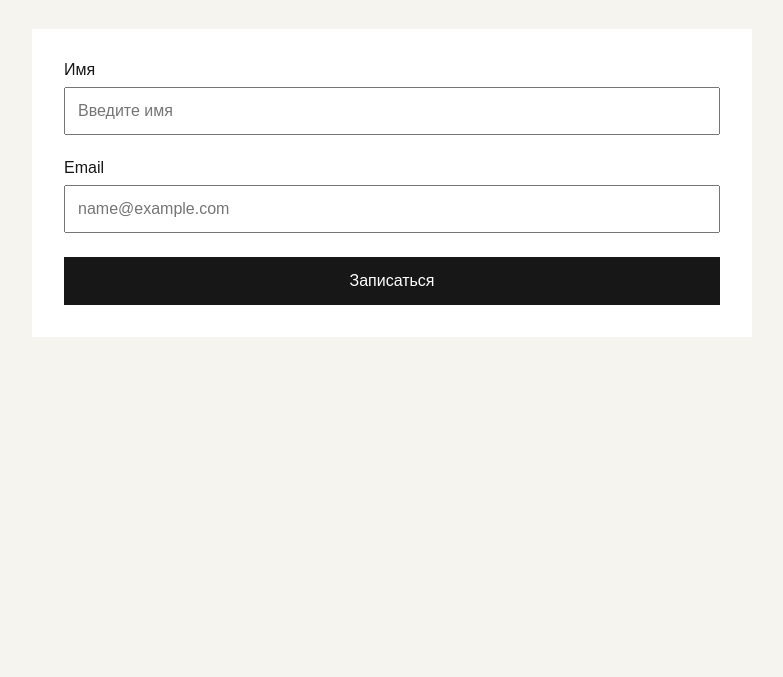
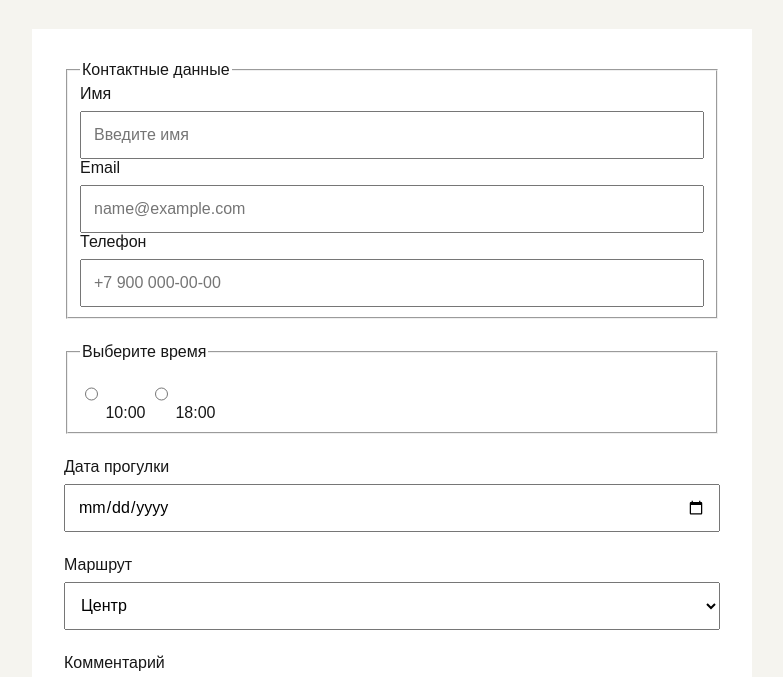
Before and after one commit to ByeBye-Bym/PZ_20_forms_markup, a plain HTML site: page index.html in a window 1280 px wide. Shown: the part 109-786 px from the top of the page, without its empty margins (248-1031 px from the left). Drawn offline with Linux system fonts and the light colour scheme.

Commit message:
Add files via upload

```diff
--- a/index.html
+++ b/index.html
@@ -10,17 +10,50 @@
     <main class="page">
       <h1>Регистрация на прогулку</h1>
       <form class="form" action="#" method="post">
-        <!-- TODO fieldset/legend -->
+        <fieldset class="form__group">
+          <legend>Контактные данные</legend>
+          <div class="form__field">
+            <label for="name">Имя</label>
+            <input id="name" name="name" type="text" placeholder="Введите имя" required />
+          </div>
+          <div class="form__field">
+            <label for="email">Email</label>
+            <input id="email" name="email" type="email" placeholder="name@example.com" required />
+          </div>
+          <div class="form__field">
+            <label for="phone">Телефон</label>
+            <input id="phone" name="phone" type="tel" placeholder="+7 900 000-00-00" />
+          </div>
+        </fieldset>
+
+        <fieldset class="form__group">
+          <legend>Выберите время</legend>
+          <label class="form__choice"><input type="radio" name="time" value="10" required /> 10:00</label>
+          <label class="form__choice"><input type="radio" name="time" value="18" /> 18:00</label>
+        </fieldset>
+
         <div class="form__field">
-          <label>Имя</label><input type="text" placeholder="Введите имя" />
+          <label for="date">Дата прогулки</label>
+          <input id="date" name="date" type="date" />
         </div>
+
         <div class="form__field">
-          <label>Email</label
-          ><input type="text" placeholder="name@example.com" />
+          <label for="route">Маршрут</label>
+          <select id="route" name="route">
+            <option value="center">Центр</option>
+            <option value="north">Север</option>
+            <option value="south">Юг</option>
+          </select>
         </div>
-        <!-- TODO radio, checkbox, select, textarea --><button type="submit">
-          Записаться
-        </button>
+
+        <div class="form__field">
+          <label for="comment">Комментарий</label>
+          <textarea id="comment" name="comment"></textarea>
+        </div>
+
+        <label class="form__choice"><input type="checkbox" name="agreement" required /> Я согласен</label>
+
+        <button type="submit">Записаться</button>
       </form>
     </main>
   </body>
```
